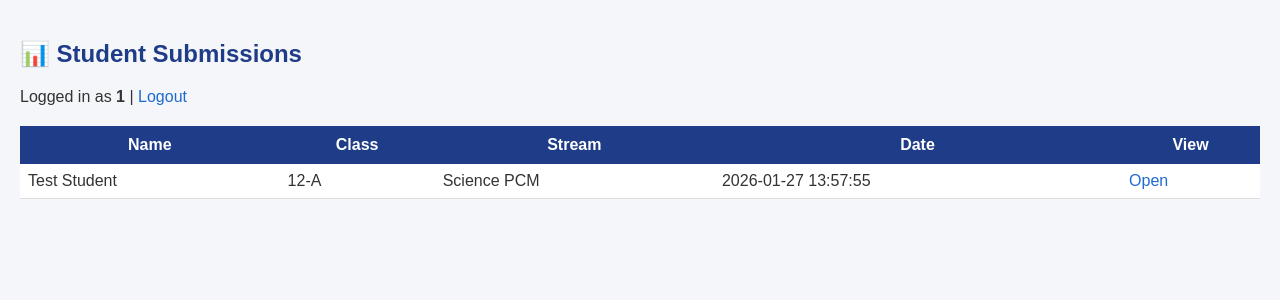
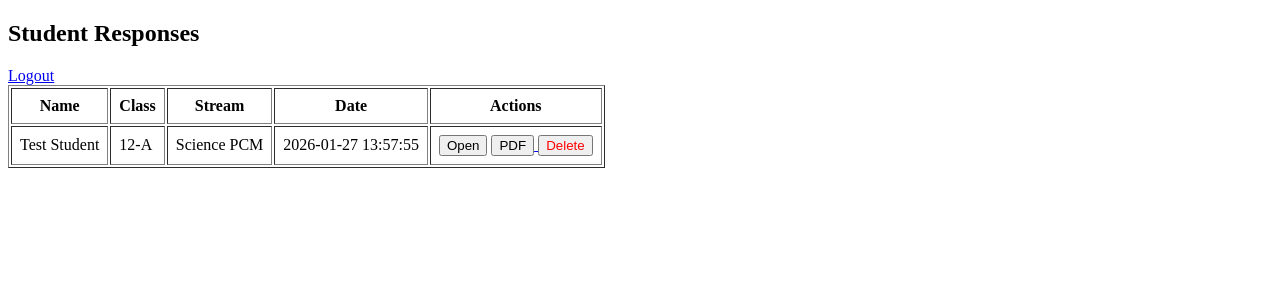
Before and after one commit to arkajinx/career-portal, a Flask app: page /dashboard in a window 1280 px wide. Shown: the top 300 px of the page. Run offline with Flask 3, Linux system fonts and the light colour scheme; the visitor is signed in with stand-in values (Sample User, id 1); data comes from the database, SQL or seed files in the repository.

Commit message:
Revise dashboard layout and add action buttons
Updated the dashboard layout and added action buttons for student responses.

```diff
--- a/templates/dashboard.html
+++ b/templates/dashboard.html
@@ -1,27 +1,21 @@
 <!DOCTYPE html>
 <html>
 <head>
-    <title>Dashboard – Career Portal</title>
-    <link rel="stylesheet" href="{{ url_for('static', filename='style.css') }}">
+    <title>Dashboard</title>
 </head>
 <body>
 
-<h2>📊 Student Submissions</h2>
+<h2>Student Responses</h2>
 
-<p>
-    Logged in as <b>{{ session.teacher }}</b>
-    |
-    <a href="/logout">Logout</a>
-</p>
+<a href="/logout">Logout</a>
 
-<table>
-
+<table border="1" cellpadding="8">
 <tr>
     <th>Name</th>
     <th>Class</th>
     <th>Stream</th>
     <th>Date</th>
-    <th>View</th>
+    <th>Actions</th>
 </tr>
 
 {% for r in rows %}
@@ -31,7 +25,24 @@
     <td>{{ r[3] }}</td>
     <td>{{ r[4] }}</td>
     <td>
-        <a href="/student/{{ r[0] }}">Open</a>
+
+        <!-- OPEN BUTTON -->
+        <form action="/student/{{ r[0] }}" method="get" style="display:inline;">
+            <button type="submit">Open</button>
+        </form>
+
+        <!-- PDF -->
+        <a href="/report/{{ r[0] }}">
+            <button>PDF</button>
+        </a>
+
+        <!-- DELETE -->
+        <form action="/delete/{{ r[0] }}" method="post"
+              onsubmit="return confirm('Delete this student?')"
+              style="display:inline;">
+            <button style="color:red;">Delete</button>
+        </form>
+
     </td>
 </tr>
 {% endfor %}
```
